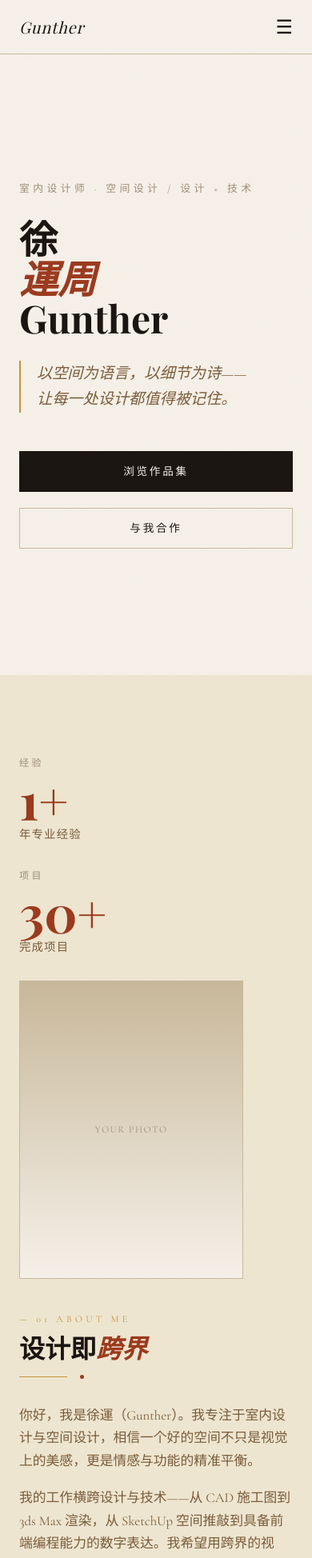
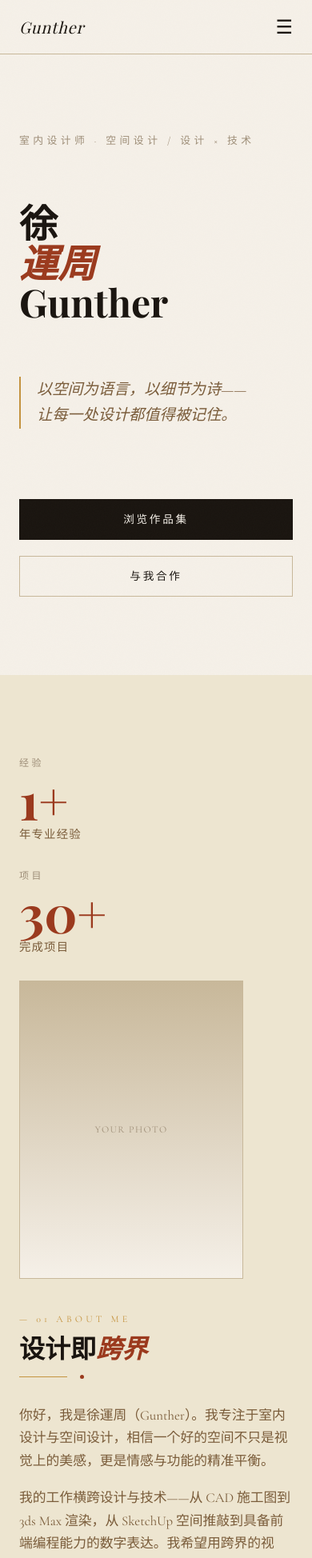
Before and after one commit to Gunther-Abiko/my-portfolio, a React (Vite) app: page / in a window 390 px wide. Shown: the top 1948 px of the page at 80% size. Built offline with nearby package versions, Linux system fonts and the light colour scheme; a web font is replaced by a local one.

Commit message:
optimized Hero

```diff
--- a/src/data/translations.js
+++ b/src/data/translations.js
@@ -34,7 +34,7 @@ export const translations = {
       projLabel:  '项目',
       projStat:   '30+',
       projUnit:   '完成项目',
-      body1: '你好，我是徐運（Gunther）。我专注于室内设计与空间设计，相信一个好的空间不只是视觉上的美感，更是情感与功能的精准平衡。',
+      body1: '你好，我是徐運周（Gunther）。我专注于室内设计与空间设计，相信一个好的空间不只是视觉上的美感，更是情感与功能的精准平衡。',
       body2: '我的工作横跨设计与技术——从 CAD 施工图到 3ds Max 渲染，从 SketchUp 空间推敲到具备前端编程能力的数字表达。我希望用跨界的视角，为设计注入更多可能性。',
       quote: '"设计不是让事物看起来漂亮，而是让它们感觉正确。"',
       body3: '目前在日本学习与求职，目标是将东方美学与日本精工精神融合，创作出经得起时间考验的空间作品。如果你对设计与跨界能力感兴趣，欢迎与我对话。',
@@ -92,6 +92,8 @@ export const translations = {
       phEmail:     'your@email.com',
       phMsg:       '告诉我您的想法或项目背景…',
       send:        '发送消息',
+      statusSuccess: '✓ 消息已发送，我会尽快回复！',
+      statusError:   '✗ 消息发送失败，请稍后重试或直接发邮件。',
     },
     footer: '© 2026  徐運周 Gunther  ·  All rights reserved  ·  Crafted with intention',
   },
@@ -183,6 +185,8 @@ export const translations = {
       phEmail:     'your@email.com',
       phMsg:       'アイデアやプロジェクトの背景をお聞かせください…',
       send:        '送信する',
+      statusSuccess: '✓ メッセージを送信しました。折り返しご連絡します！',
+      statusError:   '✗ メッセージの送信に失敗しました。後ほど再度お試しください。'
     },
     footer: '© 2026  ジョウンシュウ Gunther  ·  All rights reserved  ·  Crafted with intention',
   },
@@ -274,6 +278,8 @@ export const translations = {
       phEmail:     'your@email.com',
       phMsg:       'Tell me about your idea or project…',
       send:        'Send Message',
+      statusSuccess: '✓ Message sent! I\'ll get back to you soon.',
+      statusError:   '✗ Failed to send message. Please try again later or email me directly.',
     },
     footer: '© 2026  Xu Yunzhou · Gunther  ·  All rights reserved  ·  Crafted with intention',
   },
--- a/src/styles/global.css
+++ b/src/styles/global.css
@@ -734,7 +734,7 @@ body::before {
   /* Hero */
   .hero-grid    { grid-template-columns: 1fr; }
   .hero-right   { display: none; }
-  .hero-left    { padding: 48px 24px; }
+  .hero-left    { padding: 32px 24px; gap: 40px; }
   .hero-tagline { max-width: 100%; }
   .hero-cta     { flex-direction: column; width: 100%; }
   .hero-cta .btn { width: 100%; text-align: center; }
```
